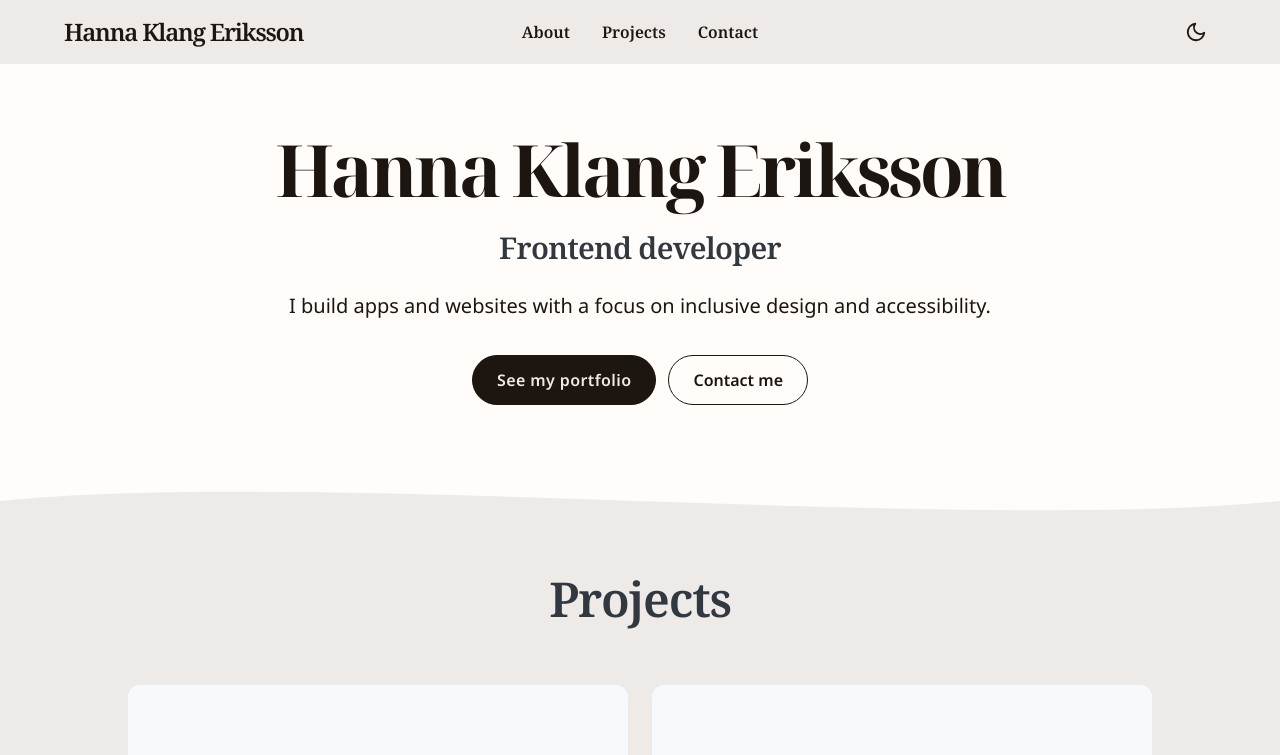
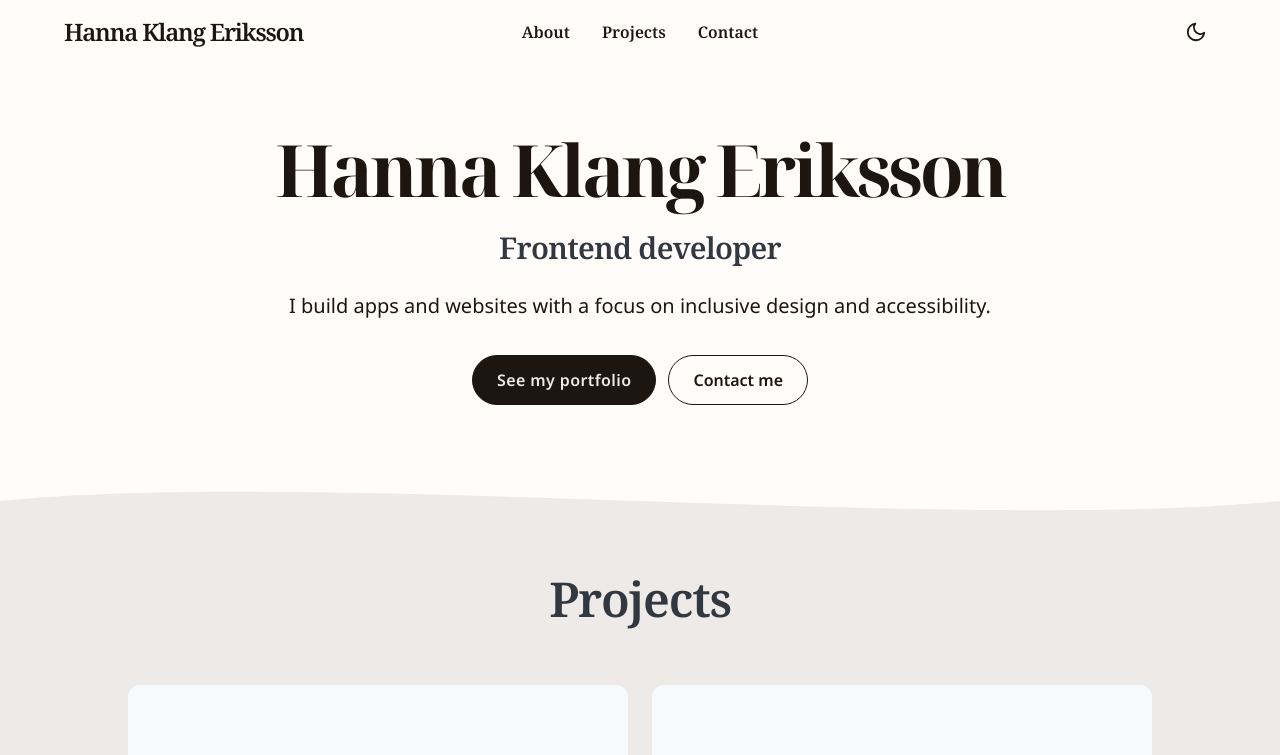
Before and after one commit to Hannahelenas/hanna-portfolio-next-v1, a Next.js app: page / in a window 1280 px wide. Shown: the top 755 px of the page. Built offline with nearby package versions, Linux system fonts and the light colour scheme.

Commit message:
Update colors in navbar and skillcard components.

```diff
--- a/app/components/Navbar.tsx
+++ b/app/components/Navbar.tsx
@@ -22,7 +22,7 @@ const navLinks = [
 export default function Navbar() {
   const [menuOpen, setMenuOpen] = useState(false);
   return (
-    <nav className="bg-(--color-navbar) py-2">
+    <nav className="bg-(--color-bg-secondary) py-2">
       <div
         className="max-w-6xl mx-auto grid grid-cols-2
         lg:grid-cols-3 items-center pl-5 pr-2 sm:pl-10 sm:pr-7 xl:px-0"
--- a/app/components/common/SkillCard.tsx
+++ b/app/components/common/SkillCard.tsx
@@ -8,7 +8,7 @@ export default function SkillCard({ title, skills }: SkillCardProps) {
   return (
     <div
       className="p-6 border rounded-lg border-(--color-accent-primary)
-    bg-white"
+    bg-(--color-card-bg)"
     >
       <h4 className="text-xl font-serif-custom mb-4 font-semibold">{title}</h4>
       <ul className="flex flex-wrap gap-x-2 gap-y-5 mt-5 mb-2">
```
